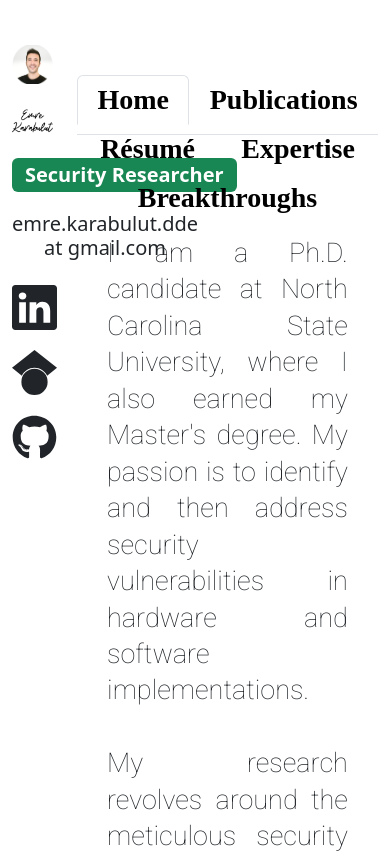
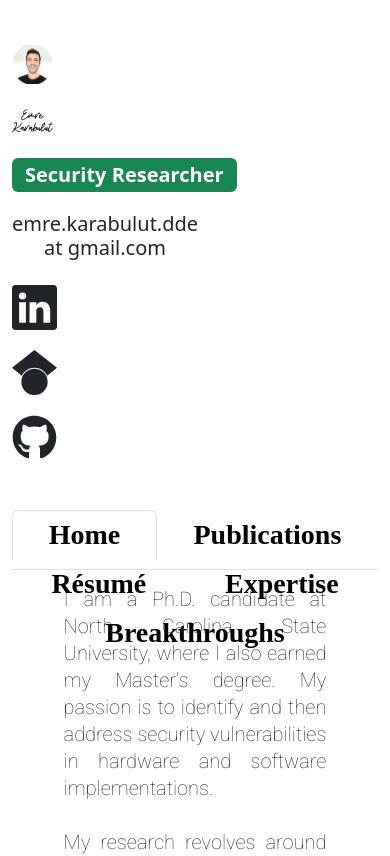
Before and after one commit to frkrbltn/portfolio, a React (Create React App) app: page / in a window 390 px wide. Shown: the top 856 px of the page. Built offline with nearby package versions, Linux system fonts and the light colour scheme; a web font is replaced by a local one.

Commit message:
scrollable column is added to tabs

```diff
--- a/src/App.tsx
+++ b/src/App.tsx
@@ -72,7 +72,18 @@ function App() {
           <SiGooglescholar className="icon-style" onClick={openGoogleScholar} />
           <FaGithub className="icon-style" onClick={openGithub} />
         </Col>
-        <Col xs={10} md={10} lg={10} style={{ marginTop: "45px" }}>
+        <Col
+          xs={12}
+          sm={10}
+          md={8}
+          lg={10}
+          xl={10}
+          style={{
+            marginTop: "40px",
+            maxHeight: "80vh", // Set this to desired height
+            overflowY: "auto", // Enable vertical scroll when content exceeds maxHeight
+          }}
+        >
           <Tabs defaultActiveKey="home" className="mb-3 tab-style" fill>
             <Tab eventKey="home" title="Home">
               <HomeParagraph />
--- a/src/components/Breakthroughs.tsx
+++ b/src/components/Breakthroughs.tsx
@@ -4,10 +4,7 @@ import "./scssFiles/Breakthroughs.scss";
 
 function Breakthroughs() {
   return (
-    <p
-      className="home-page-style font-custom-style"
-      style={{ margin: "75px auto 25px" }}
-    >
+    <p className="home-page-style font-custom-style">
       I am thrilled to share with you my journey as a Ph.D. candidate.
       Throughout my academic and industry career, I have dedicated myself to
       discovering and solving unique implementation vulnerabilities.
--- a/src/components/scssFiles/Breakthroughs.scss
+++ b/src/components/scssFiles/Breakthroughs.scss
@@ -8,4 +8,7 @@
   font-style: normal;
   line-height: normal;
   font-weight: bolder;
+  width: 80%;
+  margin: auto;
+  padding: 0 15px;
 }
--- a/src/components/scssFiles/Expertise.scss
+++ b/src/components/scssFiles/Expertise.scss
@@ -5,6 +5,19 @@
   font-family: "Roboto", serif;
   font-size: 23px;
   width: 80%;
-  margin: 100px auto;
+  margin: auto;
+  padding: 0 15px;
   text-align: justify;
 }
+
+@media (max-width: 992px) {
+  .expertise-custom-style {
+    font-size: 20px;
+  }
+}
+
+@media (max-width: 768px) {
+  .expertise-custom-style {
+    font-size: 18px;
+  }
+}
--- a/src/components/scssFiles/HomeParagraph.scss
+++ b/src/components/scssFiles/HomeParagraph.scss
@@ -7,6 +7,19 @@
   font-family: "Roboto", serif;
   font-size: 27px;
   width: 80%;
-  margin: 100px auto;
+  margin: auto;
+  padding: 0 15px; // Add some space around the text on smaller screens
   text-align: justify;
 }
+
+@media (max-width: 992px) {
+  .home-page-style {
+    font-size: 24px;
+  }
+}
+
+@media (max-width: 768px) {
+  .home-page-style {
+    font-size: 20px;
+  }
+}
--- a/src/components/scssFiles/Publication.scss
+++ b/src/components/scssFiles/Publication.scss
@@ -5,12 +5,24 @@
   font-family: "Roboto", serif;
   font-size: 20px;
   width: 80%;
-  margin: 100px auto;
+  margin: auto;
+  padding: 0 15px;
   text-align: justify;
-  padding: auto 20px;
 }
 
 .highlight {
   text-decoration: underline;
   font-weight: bolder;
 }
+
+@media (max-width: 992px) {
+  .publication-custom-style {
+    font-size: 18px;
+  }
+}
+
+@media (max-width: 768px) {
+  .publication-custom-style {
+    font-size: 16px;
+  }
+}
--- a/src/components/scssFiles/Resume.scss
+++ b/src/components/scssFiles/Resume.scss
@@ -6,6 +6,8 @@
   font-family: "Roboto", serif;
   font-size: 25px;
   width: 75%;
+  margin: auto;
+  padding: 0 15px;
   font-weight: bolder;
   text-align: center;
   line-height: normal;
```
